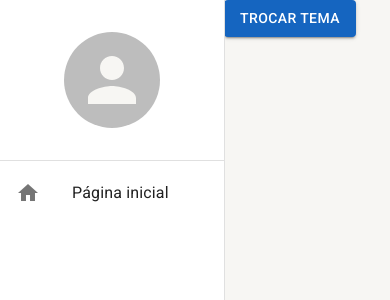
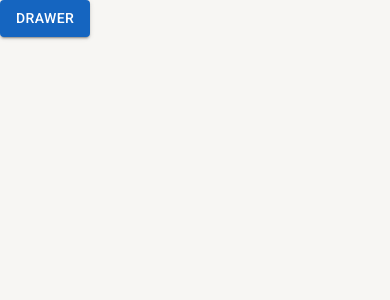
Before and after one commit to marciojunior11/avpfi, a React (Create React App) app: page /home in a window 390 px wide. Shown: the top 300 px of the page. Built offline with nearby package versions, Linux system fonts and the light colour scheme.

Commit message:
feat: Drawer responsivo

```diff
--- a/src/App.tsx
+++ b/src/App.tsx
@@ -1,16 +1,18 @@
 import { BrowserRouter } from "react-router-dom";
 import { AppRoutes } from "./routes";
 import { SideMenu } from "./shared/components";
-import { AppThemeProvider } from "./shared/contexts";
+import { AppThemeProvider, DrawerProvider } from "./shared/contexts";
 
 function App() {
   return (
     <AppThemeProvider>
-      <BrowserRouter>
-        <SideMenu>
-          <AppRoutes/>
-        </SideMenu>
-      </BrowserRouter>
+      <DrawerProvider>
+        <BrowserRouter>
+          <SideMenu>
+            <AppRoutes/>
+          </SideMenu>
+        </BrowserRouter>
+      </DrawerProvider>
     </AppThemeProvider>
   );
 }
--- a/src/routes/index.tsx
+++ b/src/routes/index.tsx
@@ -1,13 +1,13 @@
 import { Button } from "@mui/material";
 import { Routes, Route, Navigate } from "react-router-dom";
-import { useAppThemeContext } from "../shared/contexts";
+import { useDrawerContext } from "../shared/contexts";
 
 export const AppRoutes = () => {
-    const { toggleTheme } = useAppThemeContext();
+    const { toggleDrawerOpen } = useDrawerContext();
 
     return (
         <Routes>
-            <Route path="/home" element={<Button variant="contained" color="primary" onClick={toggleTheme}>TROCAR TEMA</Button>}/>
+            <Route path="/home" element={<Button variant="contained" color="primary" onClick={toggleDrawerOpen}>Drawer</Button>}/>
 
             <Route path="*" element={<Navigate to="/home"/>}/>
         </Routes>
--- a/src/shared/components/side-menu/SideMenu.tsx
+++ b/src/shared/components/side-menu/SideMenu.tsx
@@ -1,14 +1,18 @@
-import { Drawer, useTheme, Avatar, Divider, List, ListItemButton, ListItemIcon, ListItemText, Icon } from "@mui/material"
+import { Drawer, useTheme, Avatar, Divider, List, ListItemButton, ListItemIcon, ListItemText, Icon, useMediaQuery } from "@mui/material"
 import { Box } from "@mui/system"
 import React from "react"
+import { useDrawerContext } from "../../contexts";
 
 export const SideMenu = ({children}: {children: React.ReactNode}) => {
 
     const theme = useTheme();
+    const smDown = useMediaQuery(theme.breakpoints.down('sm'));
+
+    const { isDrawerOpen, toggleDrawerOpen } = useDrawerContext();
 
     return (
         <>
-            <Drawer variant='permanent'>
+            <Drawer open={isDrawerOpen} variant={smDown ? 'temporary' : 'permanent'} onClose={toggleDrawerOpen}>
                 <Box width={theme.spacing(28)} height='100%' display='flex' flexDirection='column' >
                     <Box width='100%' height={theme.spacing(20)} display='flex' alignItems='center' justifyContent='center'>
                         <Avatar
@@ -35,7 +39,7 @@
                     </Box>
                 </Box>
             </Drawer>
-            <Box height='100vh' marginLeft={theme.spacing(28)}>
+            <Box height='100vh' marginLeft={smDown ? 0 : theme.spacing(28)}>
                 {children}
             </Box>
         </>
--- /dev/null
+++ b/src/shared/contexts/DrawerContext.tsx
@@ -0,0 +1,27 @@
+import React, { createContext, useCallback, useContext, useState } from "react";
+
+interface IDrawerContextData {
+    isDrawerOpen: boolean;
+    toggleDrawerOpen: () => void;
+}
+
+const DrawerContext = createContext({} as IDrawerContextData);
+
+export const useDrawerContext = () => {
+    return useContext(DrawerContext);
+}
+
+export const DrawerProvider = ({ children }: {children: React.ReactNode}) => {
+
+    const [isDrawerOpen, setIsDrawerOpen] = useState(false);
+
+    const toggleDrawerOpen = useCallback(() => {
+        setIsDrawerOpen(oldDrawerOpen => !oldDrawerOpen)
+    }, [])
+
+    return (
+        <DrawerContext.Provider value={{ isDrawerOpen, toggleDrawerOpen }}>
+            {children}
+        </DrawerContext.Provider>
+    )
+}
--- a/src/shared/contexts/index.ts
+++ b/src/shared/contexts/index.ts
@@ -1 +1,2 @@
 export * from './ThemeContext';
+export * from './DrawerContext';
```
